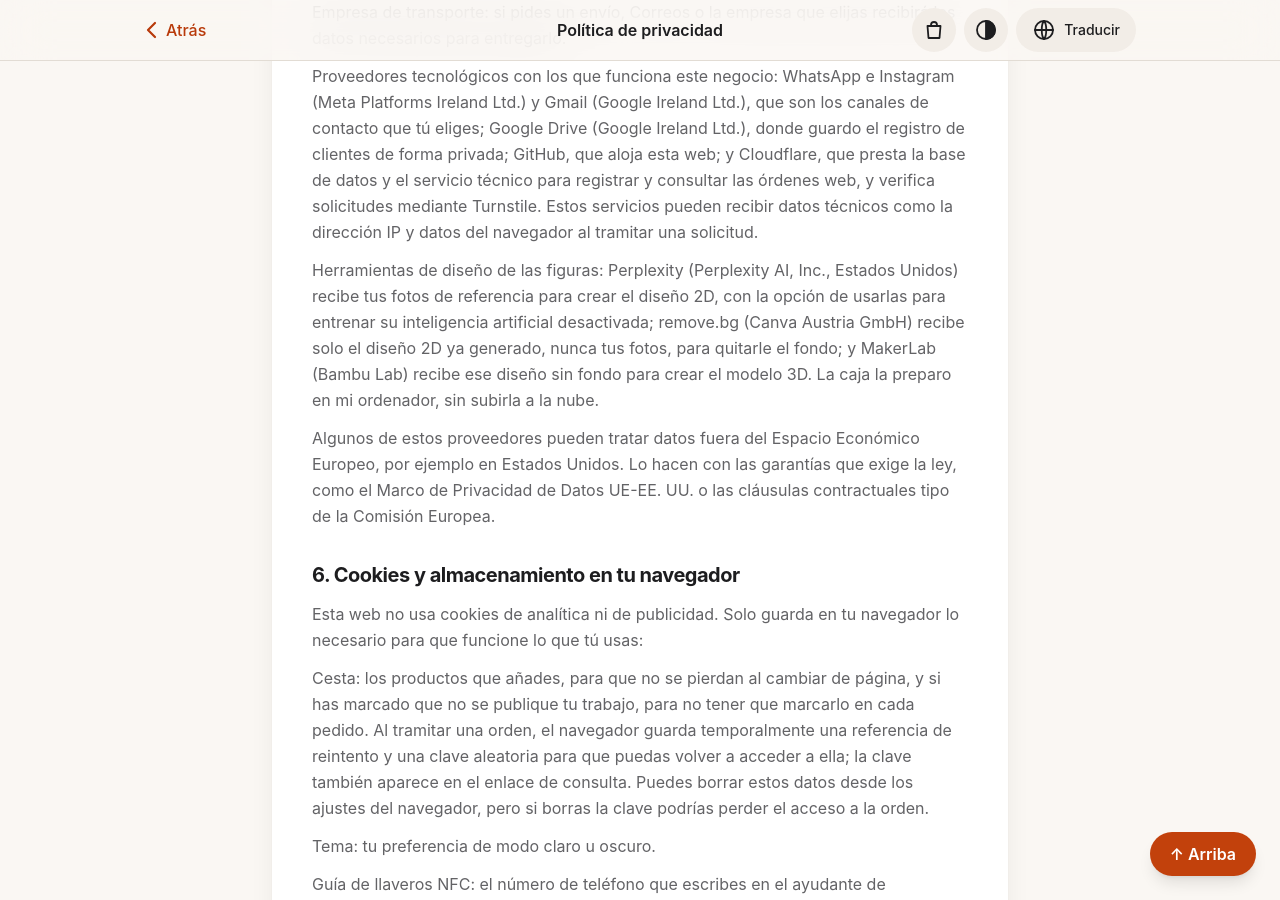
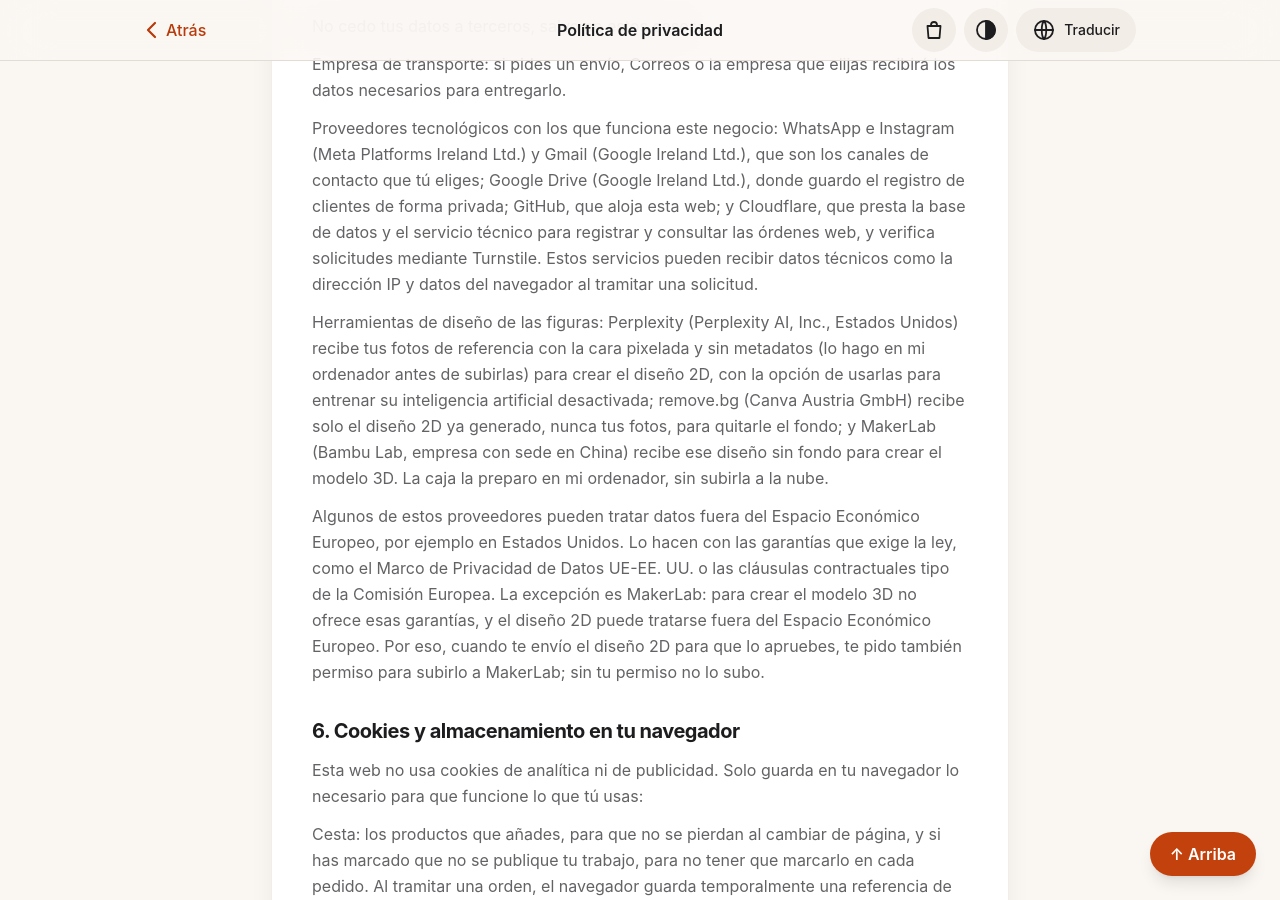
Before and after one commit to Alpha-Dvlpr/aarontxu-3d, a Jekyll site: the page built from pages/privacy.html, in a window 1280 px wide and 900 px high, scrolled down 2582 px. Built offline with Jekyll 4.4.1, drawn with Linux system fonts in a browser that asks for light colours; some of the changed text lies outside the part shown.

Commit message:
auditoría: tira LED con marcado CE en los letreros (L9); Perplexity con la cara pixelada y permiso antes de subir a MakerLab en la privacidad (L10)
Co-Authored-By: Claude Code <noreply@anthropic.com>

```diff
--- a/_data/aarontxu_3d.json
+++ b/_data/aarontxu_3d.json
@@ -281,7 +281,8 @@
                 },
                 "description": [
                     "Letreros con la forma, el texto o el logotipo que tú elijas, con luz LED por todo el contorno interior para que destaquen también de noche. Están pensados para cumpleaños, negocios y decoración.",
-                    "Se fabrican en dos piezas, con la parte frontal encajada en el cuerpo a modo de tapa. En la parte trasera tienen un orificio para el cable y se alimentan por USB. Si prefieres otro tipo de iluminación, se puede estudiar, y el precio dependerá del tamaño, del diseño y del sistema elegido."
+                    "Se fabrican en dos piezas, con la parte frontal encajada en el cuerpo a modo de tapa. En la parte trasera tienen un orificio para el cable y se alimentan por USB. Si prefieres otro tipo de iluminación, se puede estudiar, y el precio dependerá del tamaño, del diseño y del sistema elegido.",
+                    "La luz es una tira LED comercial con marcado CE, con mando a distancia y conexión USB. No la modifico: solo la pego por dentro del letrero, y te la entrego con su embalaje y sus instrucciones originales."
                 ],
                 "price": 0.0,
                 "price_label": "Precio a consultar",
@@ -336,12 +337,12 @@
     "privacy": {
         "title": "Política de privacidad",
         "linkLabel": "Política de privacidad",
-        "updated": "Última actualización: 21 de octubre de 2026.",
+        "updated": "Última actualización: 22 de octubre de 2026.",
         "changesTitle": "¿Qué ha cambiado?",
         "changes": [
             "Apartado 2: también puedes escribirme por correo electrónico.",
             "Apartado 4: las facturas se conservan 6 años.",
-            "Apartado 5: el correo electrónico funciona con Gmail (Google).",
+            "Apartado 5: el correo electrónico funciona con Gmail (Google). Las fotos que recibe Perplexity llevan la cara pixelada, y antes de subir el diseño 2D a MakerLab te pido permiso, porque no ofrece las garantías de la ley para tratar datos fuera de Europa.",
             "Apartado 8: para hacer un pedido hay que ser mayor de 18 años o tener el permiso por escrito de tu padre, tu madre o tu tutor legal."
         ],
         "sections": [
@@ -389,8 +390,8 @@
                     "No cedo tus datos a terceros, salvo en estos casos:",
                     "Empresa de transporte: si pides un envío, Correos o la empresa que elijas recibirá los datos necesarios para entregarlo.",
                     "Proveedores tecnológicos con los que funciona este negocio: WhatsApp e Instagram (Meta Platforms Ireland Ltd.) y Gmail (Google Ireland Ltd.), que son los canales de contacto que tú eliges; Google Drive (Google Ireland Ltd.), donde guardo el registro de clientes de forma privada; GitHub, que aloja esta web; y Cloudflare, que presta la base de datos y el servicio técnico para registrar y consultar las órdenes web, y verifica solicitudes mediante Turnstile. Estos servicios pueden recibir datos técnicos como la dirección IP y datos del navegador al tramitar una solicitud.",
-                    "Herramientas de diseño de las figuras: Perplexity (Perplexity AI, Inc., Estados Unidos) recibe tus fotos de referencia para crear el diseño 2D, con la opción de usarlas para entrenar su inteligencia artificial desactivada; remove.bg (Canva Austria GmbH) recibe solo el diseño 2D ya generado, nunca tus fotos, para quitarle el fondo; y MakerLab (Bambu Lab) recibe ese diseño sin fondo para crear el modelo 3D. La caja la preparo en mi ordenador, sin subirla a la nube.",
-                    "Algunos de estos proveedores pueden tratar datos fuera del Espacio Económico Europeo, por ejemplo en Estados Unidos. Lo hacen con las garantías que exige la ley, como el Marco de Privacidad de Datos UE-EE. UU. o las cláusulas contractuales tipo de la Comisión Europea."
+                    "Herramientas de diseño de las figuras: Perplexity (Perplexity AI, Inc., Estados Unidos) recibe tus fotos de referencia con la cara pixelada y sin metadatos (lo hago en mi ordenador antes de subirlas) para crear el diseño 2D, con la opción de usarlas para entrenar su inteligencia artificial desactivada; remove.bg (Canva Austria GmbH) recibe solo el diseño 2D ya generado, nunca tus fotos, para quitarle el fondo; y MakerLab (Bambu Lab, empresa con sede en China) recibe ese diseño sin fondo para crear el modelo 3D. La caja la preparo en mi ordenador, sin subirla a la nube.",
+                    "Algunos de estos proveedores pueden tratar datos fuera del Espacio Económico Europeo, por ejemplo en Estados Unidos. Lo hacen con las garantías que exige la ley, como el Marco de Privacidad de Datos UE-EE. UU. o las cláusulas contractuales tipo de la Comisión Europea. La excepción es MakerLab: para crear el modelo 3D no ofrece esas garantías, y el diseño 2D puede tratarse fuera del Espacio Económico Europeo. Por eso, cuando te envío el diseño 2D para que lo apruebes, te pido también permiso para subirlo a MakerLab; sin tu permiso no lo subo."
                 ]
             },
             {
```
